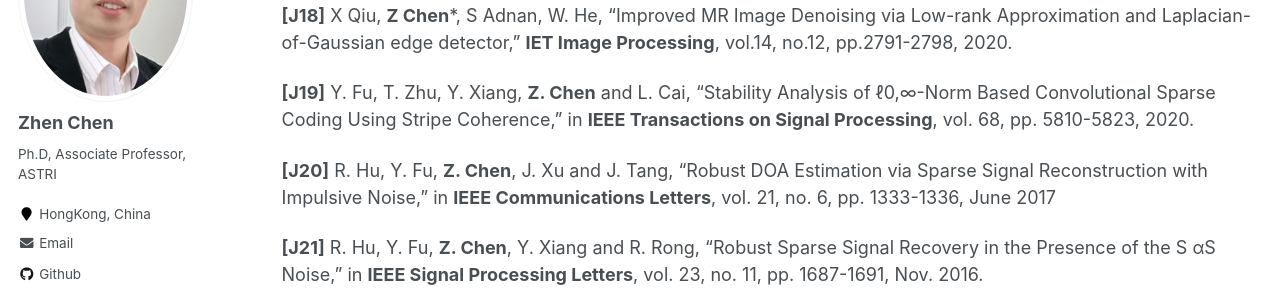
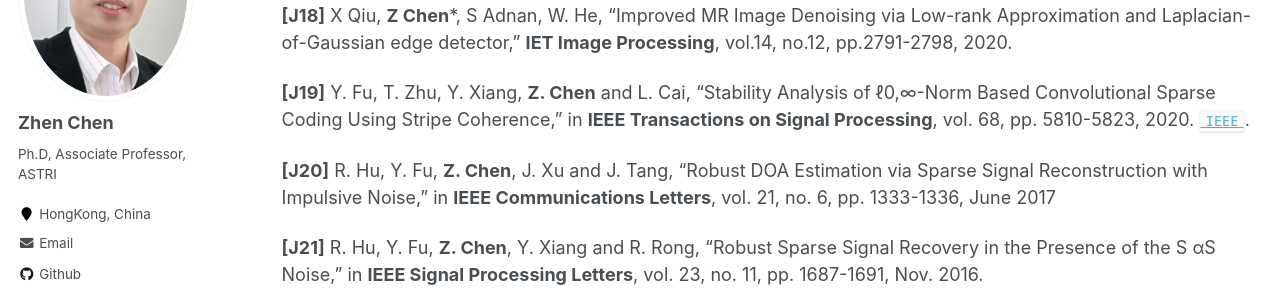
Before and after one commit to baile035/chenz_CV, a Jekyll site: the page built from _pages/publications.md, in a window 1280 px wide and 900 px high, scrolled down 1687 px. Shown: the part 151-448 px from the top of the window. Built offline with Jekyll 4.4.1, drawn with Linux system fonts in a browser that asks for light colours.

Commit message:
Update publications.md

```diff
--- a/_pages/publications.md
+++ b/_pages/publications.md
@@ -80,6 +80,7 @@ Journal Articles
 **[J18]** X Qiu, **Z Chen***, S Adnan, W. He, "Improved MR Image Denoising via Low-rank Approximation and Laplacian-of-Gaussian edge detector," **IET Image Processing**, vol.14, no.12, pp.2791-2798, 2020.
 
 **[J19]** Y. Fu, T. Zhu, Y. Xiang, **Z. Chen** and L. Cai, "Stability Analysis of ℓ0,∞-Norm Based Convolutional Sparse Coding Using Stripe Coherence," in **IEEE Transactions on Signal Processing**, vol. 68, pp. 5810-5823, 2020.
+[`IEEE`](https://ieeexplore.ieee.org/document/9201519/).
 
 **[J20]** R. Hu, Y. Fu, **Z. Chen**, J. Xu and J. Tang, "Robust DOA Estimation via Sparse Signal Reconstruction with Impulsive Noise," in **IEEE Communications Letters**, vol. 21, no. 6, pp. 1333-1336, June 2017
 
```
